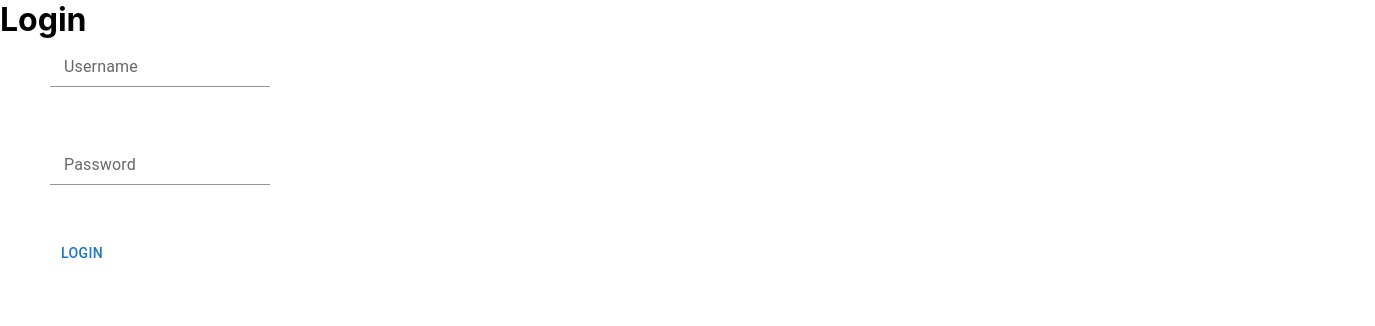
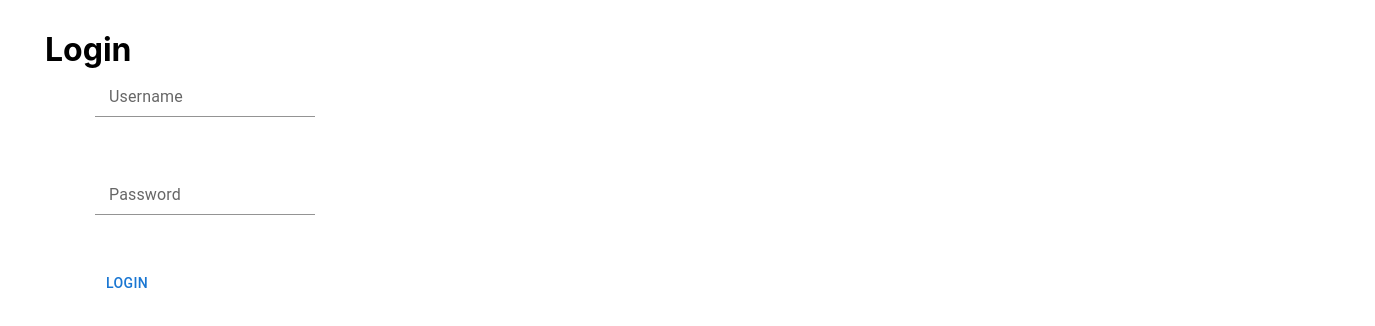
Before and after one commit to Tocco17/Portafoglio, a React (Create React App) app in the folder portafoglio.react/: page /auth/login in a window 1280 px wide. Shown: the top 326 px of the page, 1375 px wide, since content can reach past the window. Built offline with nearby package versions, Linux system fonts and the light colour scheme; the HTML template or start-up script is replaced by a standard one.

Commit message:
graphics

```diff
--- /dev/null
+++ b/portafoglio.react/src/components/forms/text-input.tsx
@@ -0,0 +1,37 @@
+import { FormControl, FormLabel, TextField } from "@mui/material"
+import { ReactNode } from "react"
+
+type TextInputType = "button" | "checkbox" | "color" | "date" | "datetime-local" | "email" | "file" | "hidden" | "image" | "month" | "number" | "password" | "radio" | "range" | "reset" | "search" | "submit" | "tel" | "text" | "url" | "week"
+
+export interface TextInputProps {
+	id?: string
+	name?: string
+	children?: ReactNode
+	required?: boolean
+	defaultValue?: string
+
+	type?: TextInputType
+}
+
+export const TextInput: React.FC<TextInputProps> = ({
+	id,
+	children,
+	name,
+	required,
+	defaultValue,
+	type
+}) => {
+	return (
+		<FormControl>
+			<FormLabel htmlFor={id}>{children}</FormLabel>
+
+			<TextField
+				id={id}
+				name={name}
+				required={required}
+				defaultValue={defaultValue}
+				type={type}
+			/>
+		</FormControl>
+	)
+}
--- /dev/null
+++ b/portafoglio.react/src/components/layouts/default-layout.tsx
@@ -0,0 +1,19 @@
+import { Box } from "@mui/material"
+import { Outlet } from "react-router-dom"
+
+export const DefaultLayout = () => {
+	return (
+		<>
+			<Box sx={{
+				display: 'flex',
+				flexDirection: 'column',
+				height: '100vh',
+				width: '100wh',
+				paddingX: '45px',
+				paddingY: '30px',
+			}}>
+				<Outlet />
+			</Box>
+		</>
+	)
+}
--- a/portafoglio.react/src/pages/wallets/index.tsx
+++ b/portafoglio.react/src/pages/wallets/index.tsx
@@ -2,6 +2,7 @@ import { Form, Link, LoaderFunctionArgs, NavLink, Outlet, useLoaderData } from "
 import { getWallets } from "../../api/controllers/wallet-controller"
 import { Wallet } from "../../models/entities/wallet"
 import { Box, Button, Input, InputLabel } from "@mui/material"
+import { TextInput } from "../../components/forms/text-input"
 
 interface WalletLoaderData {
 	wallets: Wallet[] | undefined
@@ -46,8 +47,7 @@ export const Wallets = () => {
 						justifyContent: 'space-between',
 					}}>
 						<Form role="search">
-							<InputLabel htmlFor="search-wallet-input" >Search</InputLabel>
-							<Input id="search-wallet-input" type="search" name="q" defaultValue={q} />
+							<TextInput id="search-wallet-input" name="q" defaultValue={q} type="search">Search</TextInput>
 						</Form>
 
 						<Form action="new">
--- a/portafoglio.react/src/pages/wallets/new/index.tsx
+++ b/portafoglio.react/src/pages/wallets/new/index.tsx
@@ -1,4 +1,4 @@
-import { Box, Button, FormControl, FormGroup, Input, InputLabel } from "@mui/material"
+import { Box, Button, FormControl, FormGroup, FormLabel, Input, InputLabel, TextField } from "@mui/material"
 import { ActionFunctionArgs, Form, redirect } from "react-router-dom"
 import { StorageKey, readFromStorage } from "../../../utils/storage"
 import { LoggedUser } from "../../../models/dtos/logged-user"
@@ -6,6 +6,7 @@ import { Wallet } from "../../../models/entities/wallet"
 import { createWallet } from "../../../api/controllers/wallet-controller"
 import { route } from "../../../contextes/route.context"
 import { CloseButton } from "../../../components/elements/close-button"
+import { TextInput } from "../../../components/forms/text-input"
 
 export const NewWalletPage = () => {
 	return (
@@ -18,11 +19,14 @@ export const NewWalletPage = () => {
 				gap: '20px',
 				height: '100%'
 			}}>
+				{/* CLOSE */}
 				<Box sx={{
 					alignSelf: 'end'
 				}}>
 					<CloseButton action={route.wallets} />
 				</Box>
+
+				{/* FORM */}
 				<Form method="post">
 					<Box sx={{
 						display: 'flex',
@@ -30,14 +34,9 @@ export const NewWalletPage = () => {
 						gap: '20px',
 						flexGrow: '1'
 					}}>
-						<FormControl>
-							<InputLabel htmlFor="wallet-name-input" >Name</InputLabel>
-							<Input id="wallet-name-input" name="name" required />
-						</FormControl>
-						<FormControl>
-							<InputLabel htmlFor="wallet-description-input" >Description</InputLabel>
-							<Input id="wallet-description-input" name="description" />
-						</FormControl>
+						<TextInput id="wallet-name-input" name="name" required>Name</TextInput>
+
+						<TextInput id="wallet-description-input" name="description">Description</TextInput>
 
 						<Button type="submit">Create</Button>
 					</Box>
@@ -59,12 +58,3 @@ export const newWalletPageAction = async ({ request }: ActionFunctionArgs) => {
 
 	return redirect(`${route.wallets}/${newId}`)
 }
-
-/*
-idUser: number
-	name: string
-	description?: string
-
-	money: number
-	lastUpdate: Date
-*/
```
Also changed, not shown: portafoglio.react/src/contextes/route.context.tsx (+7 -0 lines).
